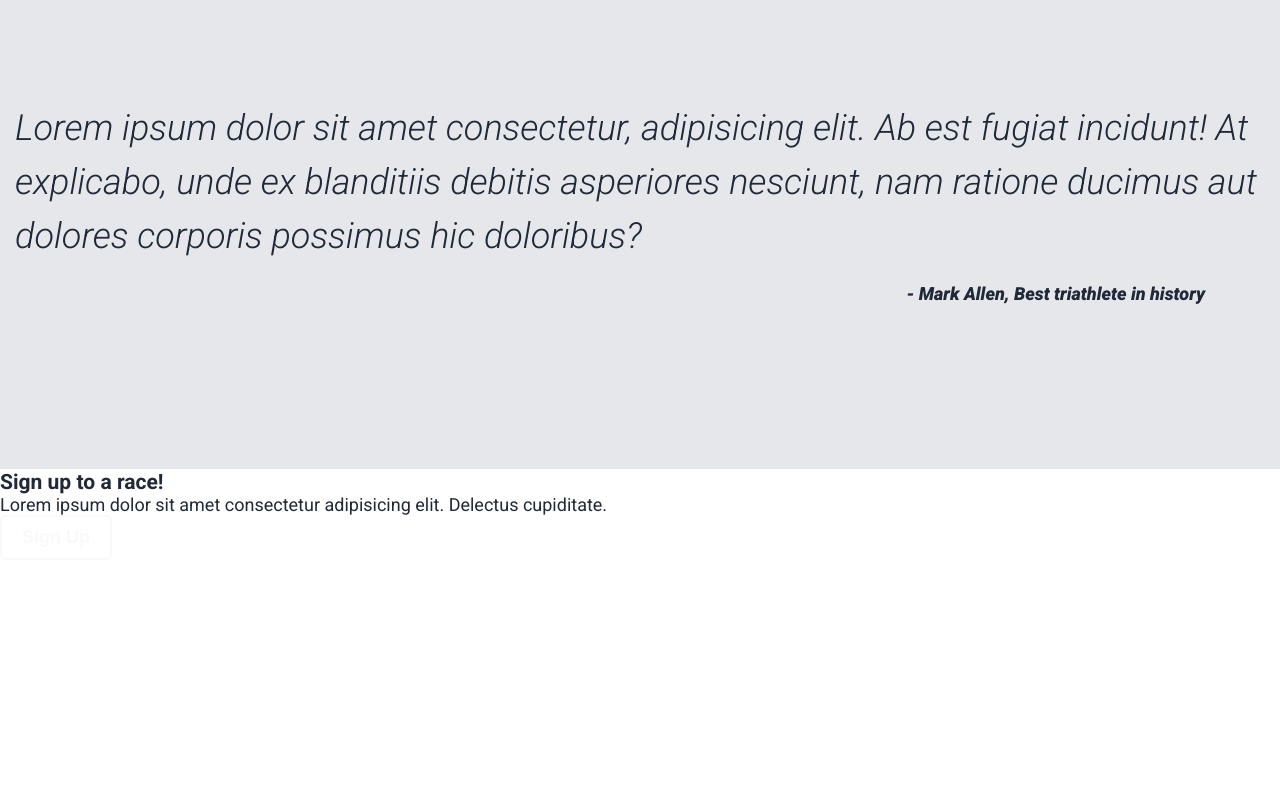
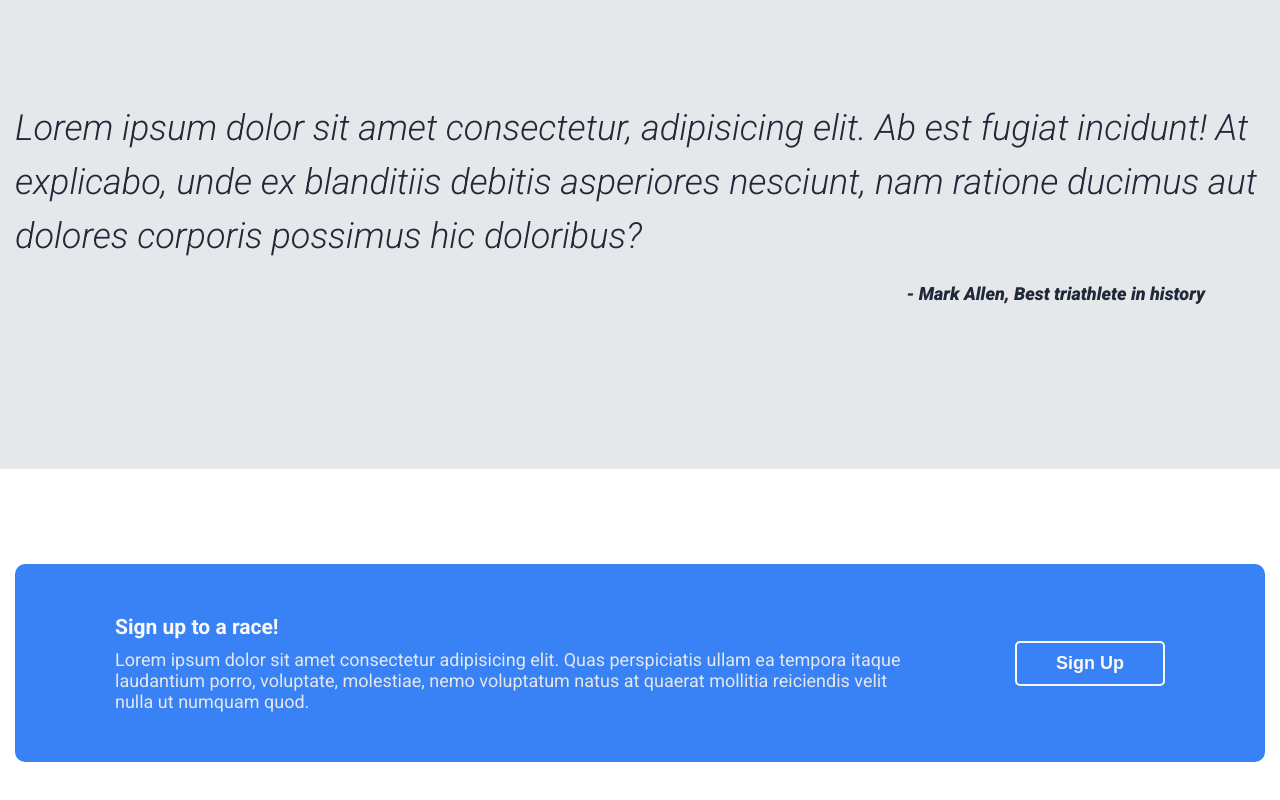
Before and after one commit to Mindmazing/landing-page, a plain HTML site: page index.html in a window 1280 px wide. Shown: the part 1302-2102 px from the top of the page. Before the commit the page ends 1862 px from the top, so only its background shows below. Drawn offline with Linux system fonts and the light colour scheme.

Commit message:
Add style to footer element

```diff
--- a/css/style.css
+++ b/css/style.css
@@ -64,7 +64,7 @@ body {
 }
 
 .hero-text {
-  color: #f9faf8;
+  color: #e5e7eb;
   display: flex;
   flex-direction: column;
   gap: 20px;
@@ -72,6 +72,7 @@ body {
 }
 
 h1 {
+  color: #f9faf8;
   font-weight: 900;
   font-size: 48px;
 }
@@ -94,6 +95,7 @@ h1 {
   color: #f9faf8;
   font-weight: 600;
   cursor: pointer;
+  width: 150px;
 }
 
 .btn-secondary {
@@ -105,6 +107,7 @@ h1 {
   color: #f9faf8;
   font-weight: 600;
   cursor: pointer;
+  width: 150px;
 }
 
 /* Info Section */
@@ -164,3 +167,20 @@ h2 {
   align-self: flex-end;
   margin-right: 60px;
 }
+
+.footer {
+  color: #e5e7eb;
+  margin: 80px 0;
+  background-color: #3882f6;
+  border-radius: 10px;
+  padding: 50px 100px;
+  display: flex;
+  align-items: center;
+  justify-content: space-between;
+  gap: 100px;
+}
+
+.footer h3 {
+  color: #f9faf8;
+  margin-bottom: 10px;
+}
--- a/index.html
+++ b/index.html
@@ -77,19 +77,19 @@
         </div>
       </div>
     </div>
-    <div>
-      <div class="max-container-width">
-        <div class="footer">
+    <div class="container">
+      <div class="max-container-width footer">
         <div class="footer-text">
           <h3>Sign up to a race!</h3>
           <p>
-              Lorem ipsum dolor sit amet consectetur adipisicing elit. Delectus
-              cupiditate.
+            Lorem ipsum dolor sit amet consectetur adipisicing elit. Quas
+            perspiciatis ullam ea tempora itaque laudantium porro, voluptate,
+            molestiae, nemo voluptatum natus at quaerat mollitia reiciendis
+            velit nulla ut numquam quod.
           </p>
         </div>
-          <div>
+        <div class="btn-container">
           <button class="btn-secondary">Sign Up</button>
-          </div>
         </div>
       </div>
     </div>
```
Lines whose indentation alone changed are shown as unchanged.
